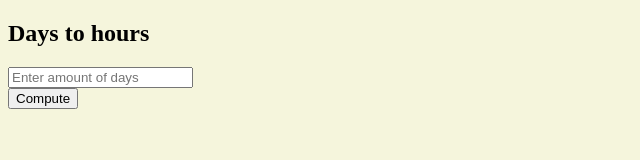
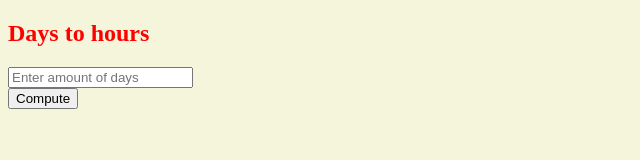
Before and after one commit to MaxinUson/daystohours, a plain HTML site: page index.html in a window 1280 px wide. Shown: the whole page, without its empty margins (0-640 px from the left). Drawn offline with Linux system fonts and the light colour scheme.

Commit message:
Update index.html

```diff
--- a/index.html
+++ b/index.html
@@ -5,7 +5,7 @@
     <title>Days to hours converter</title>
 </head>
 <body bgcolor="beige">
-<h2>Days to hours</h2>
+<h2 style="color: red;">Days to hours</h2>
 <input type="text" id="id3" placeholder="Enter amount of days"><br>
 <input type="submit" value="Compute" onclick="myFunction3()"><br>
 <p id="answer3"></p>
```
